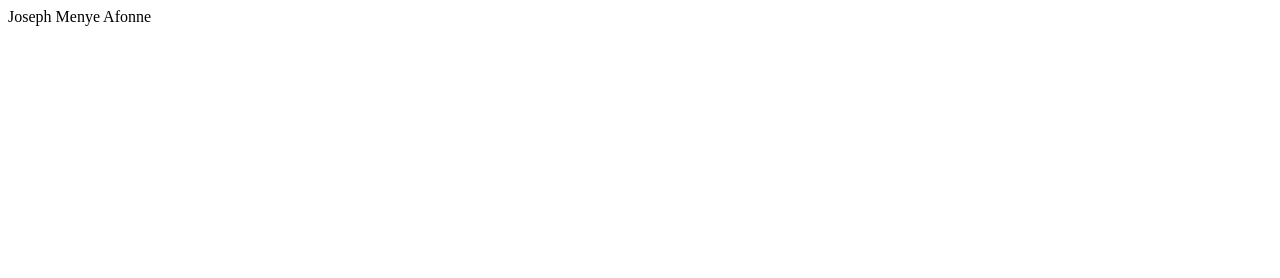
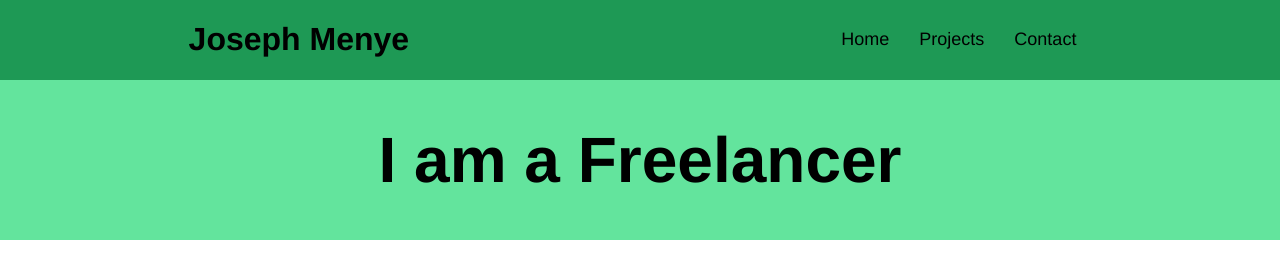
Before and after one commit to MenyePy/menyepy.github.io, a plain HTML site: page index.html in a window 1280 px wide. Drawn offline with Linux system fonts and the light colour scheme.

Commit message:
Basic structure

```diff
--- a/index.html
+++ b/index.html
@@ -3,9 +3,27 @@
 <head>
     <meta charset="UTF-8">
     <meta name="viewport" content="width=device-width, initial-scale=1.0">
-    <title>Document</title>
+    <link rel="stylesheet" href="style.css">
+    <link rel="shortcut icon" href="menye.jpg" type="image/x-icon">
+    <title>Personal Portfolio - Joseph Menye Afonne</title>
 </head>
 <body>
-    Joseph Menye Afonne
+    <div class="nav">
+        <div class="logo"><h1>Joseph Menye</h1></div>
+        <div class="links">
+            <ul class="nav-links">
+                <li class="nav-link">Home</li>
+                <li class="nav-link">Projects</li>
+                <li class="nav-link">Contact</li>
+            </ul>
+        </div>
+    </div>
+    <div class="hero">
+        <div class="wrapper">
+            <div class="main">
+                <h1>I am a <span>Freelancer</span></h1>
+            </div>
+        </div>
+    </div>
 </body>
 </html>
--- a/style.css
+++ b/style.css
@@ -0,0 +1,54 @@
+:root{
+    --primary_color: #1e9955;
+    --secondary-color: #1d2a36;
+    --dark-color: ;
+    --light-color: #63e49d;
+}
+
+body {
+    display: flex;
+    flex-direction: column;
+    font-family: 'Franklin Gothic Medium', 'Arial Narrow', Arial, sans-serif;
+    margin: 0;
+}
+
+.nav {
+    display: flex;
+    flex-direction: row;
+    align-items: center;
+    justify-content: space-around;
+    background-color: var(--primary_color);
+}
+
+.nav-links {
+    display: flex;
+    flex-direction: row;
+    justify-content: space-between;
+}
+
+.nav-link {
+    list-style: none;
+    margin: 0px 15px;
+    font-size: large;
+}
+
+.hero {
+    display: flex;
+    flex-direction: row;
+    align-items: center;
+    justify-content: center;
+    background-color: var(--light-color);
+}
+
+.wrapper {
+    display: flex;
+    flex-direction: column;
+    align-items: center;
+    justify-content: center;
+}
+
+.main {
+    display: flex;
+    flex-direction: column;
+    font-size: xx-large;
+}
```
Also changed, not shown: menye.jpg (added), menye_alpha.jpg (added).
